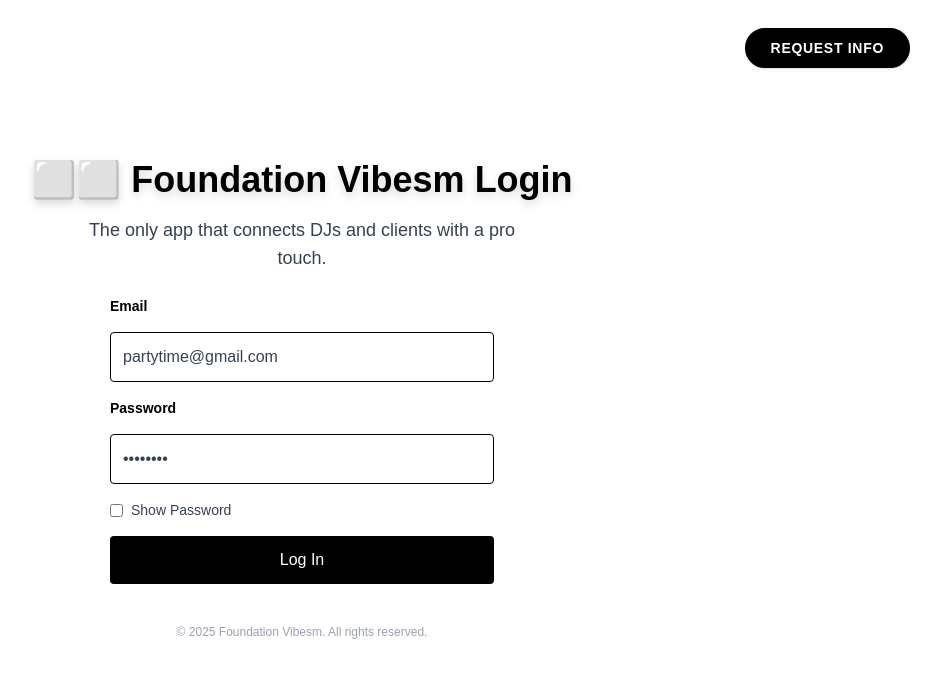
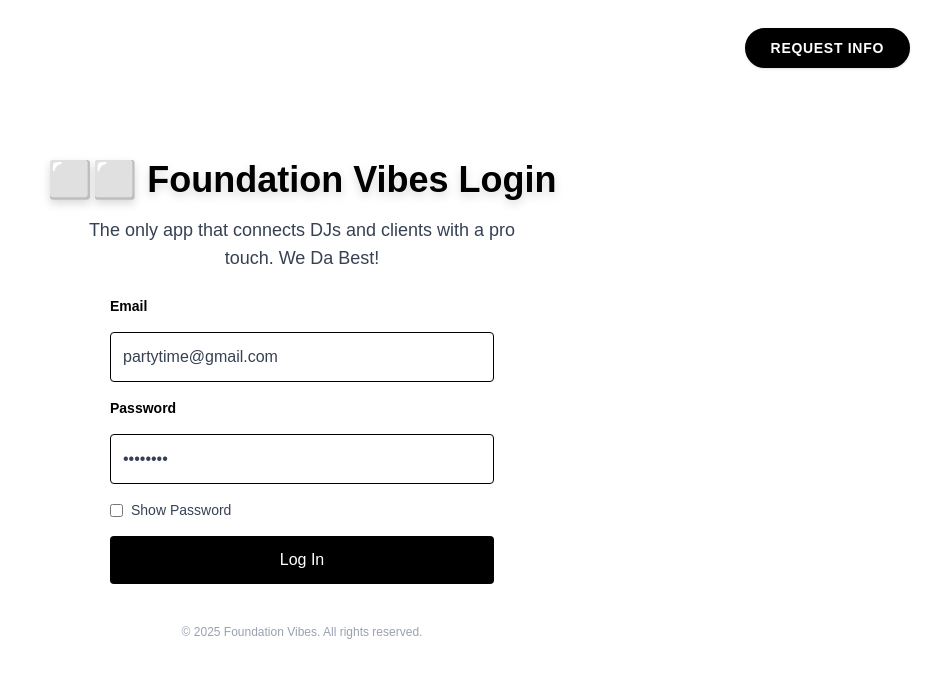
Before and after one commit to FoundationVibes/foundation-dj-app, a Next.js app: page / in a window 1280 px wide. Shown: the top 678 px of the page, without its empty margins (338-1279 px from the left). Built offline with nearby package versions, Linux system fonts and the light colour scheme.

Commit message:
Changed the M back and added some stuff to definition

```diff
--- a/src/app/page.tsx
+++ b/src/app/page.tsx
@@ -7,8 +7,8 @@ import { auth } from "../firebase/config";
 
 const orgConfig = {
   logo: "squares",
-  title: "Foundation Vibesm",
-  tagline: "The only app that connects DJs and clients with a pro touch.",
+  title: "Foundation Vibes",
+  tagline: "The only app that connects DJs and clients with a pro touch. We Da Best!",
   buttonUrl: "https://www.az3ntoh.com",
 };
 
```
